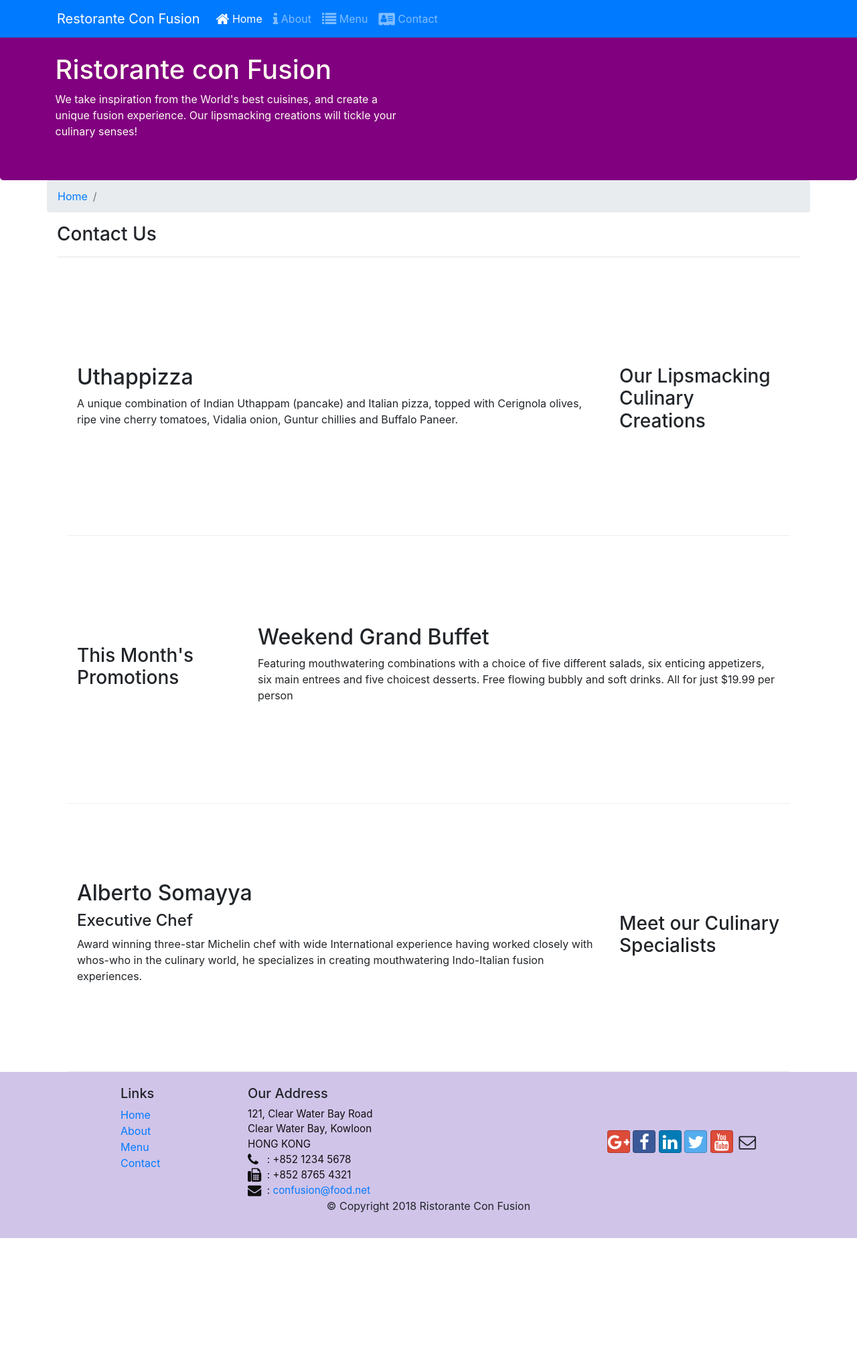
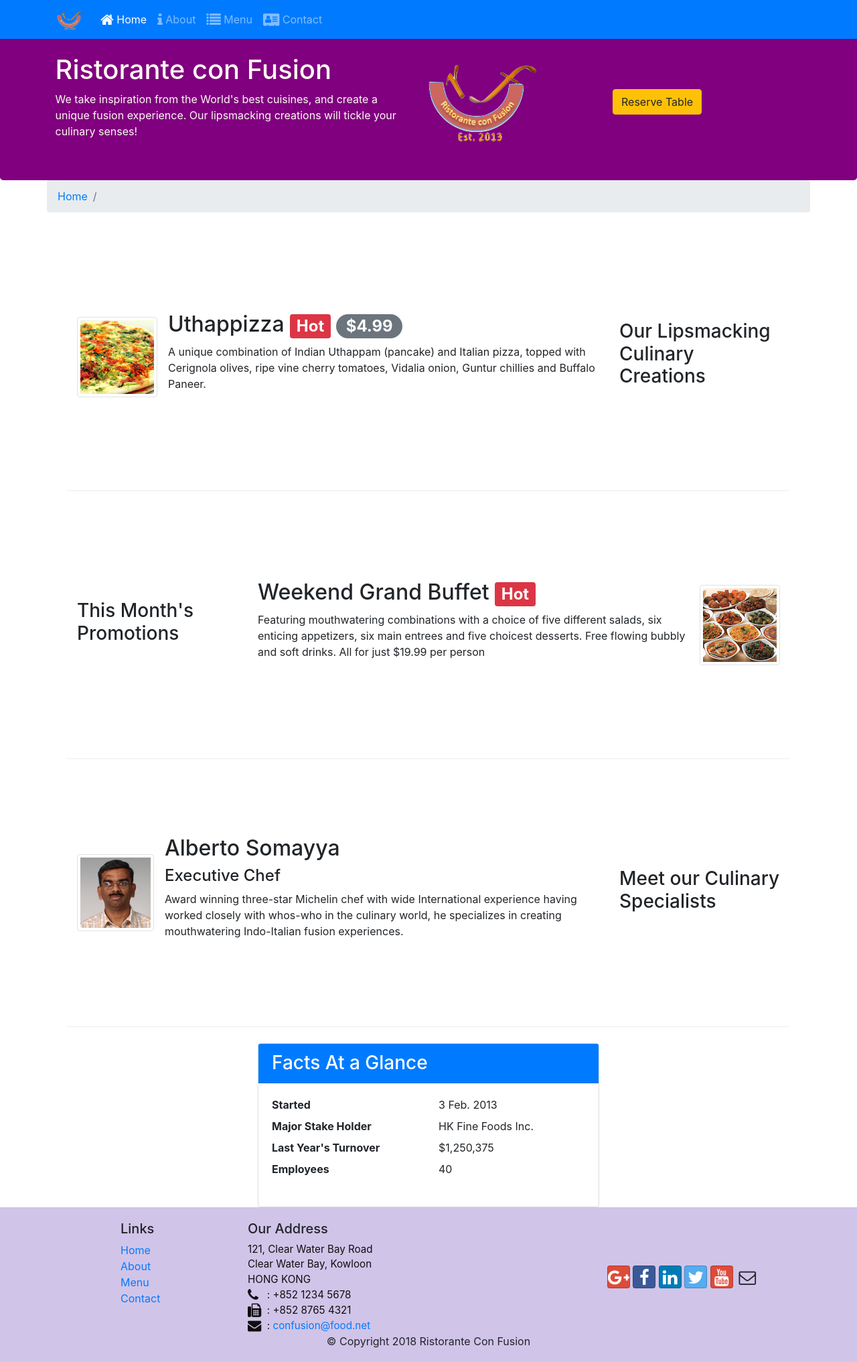
Before and after one commit to sohail-coder/win-1-2, a website: page index.html in a window 1280 px wide. Shown: the whole page at 67% size. Before the commit the page ends 1848 px from the top, so only its background shows below. Drawn offline with nearby package versions, Linux system fonts and the light colour scheme.

Commit message:
table left

```diff
--- a/index.html
+++ b/index.html
@@ -20,7 +20,7 @@
         <button class="navbar-toggler" type="button" data-toggle="collapse" data-target="#Navbar">
             <span class="navbar-toggler-icon"></span>
         </button>
-        <a class="navbar-brand" href="#">Restorante Con Fusion</a>
+        <a class="navbar-brand" href="#"><img src="img/logo.png" height="30" width="41"></a>
         <div class="collapse navbar-collapse" id="Navbar">
             <ul class="navbar-nav mr-auto">
             <li class="nav-item active"><a class="nav-link" href="#"><span class="fa fa-home fa-lg"></span> Home</a></li>
@@ -40,7 +40,11 @@
                     <h1>Ristorante con Fusion</h1>
                     <p>We take inspiration from the World's best cuisines, and create a unique fusion experience. Our lipsmacking creations will tickle your culinary senses!</p>
                 </div>
-                <div class="col-12 col-sm-6">
+                <div class="col-12 col-sm align-self-center">
+                    <img src="img/logo.png" alt="logo">
+                </div>
+                <div class="col-sm-3 align-self-center block" >
+                    <a role="button" class="btn btn-warning"  href="">Reserve Table</a>
                 </div>
             </div>
         </div>
@@ -51,10 +55,7 @@
                 <li class="breadcrumb-item active"><a href="./index.html">Home</a></li>
                 <li class="breadcrumb-item active"></li>
             </ol>
-            <div class="col-12">
-               <h3>Contact Us</h3>
-               <hr>
-            </div>
+
         </div>
 
     <div class="container">
@@ -63,8 +64,14 @@
                 <h3>Our Lipsmacking Culinary Creations</h3>
             </div>
             <div class="col col-sm order-sm-first col-md">
-                <h2>Uthappizza</h2>
-                <p>A unique combination of Indian Uthappam (pancake) and Italian pizza, topped with Cerignola olives, ripe vine cherry tomatoes, Vidalia onion, Guntur chillies and Buffalo Paneer.</p>
+                <div class="media">
+                    <img class="d-flex mr-3 img-thumbnail align-self-center" src="img/uthappizza.png">
+                    <div class="media-body">
+                        <h2>Uthappizza <span class="badge badge-danger">Hot</span>&nbsp<span class="badge badge-pill badge-secondary"> $4.99</span></h2>
+                        <p>A unique combination of Indian Uthappam (pancake) and Italian pizza, topped with Cerignola olives, ripe vine cherry tomatoes, Vidalia onion, Guntur chillies and Buffalo Paneer.</p>
+                    </div>
+                </div>
+
             </div>
         </div>
 
@@ -74,8 +81,15 @@
                 <h3>This Month's Promotions</h3>
             </div>
             <div class="col col-sm order-sm-last col-md">
-                <h2>Weekend Grand Buffet</h2>
-                <p>Featuring mouthwatering combinations with a choice of five different salads, six enticing appetizers, six main entrees and five choicest desserts. Free flowing bubbly and soft drinks. All for just $19.99 per person </p>
+                <div class="media">
+
+                    <div class="media-body">
+                        <h2>Weekend Grand Buffet <span class="badge badge-danger"> Hot</span></h2>
+                        <p>Featuring mouthwatering combinations with a choice of five different salads, six enticing appetizers, six main entrees and five choicest desserts. Free flowing bubbly and soft drinks. All for just $19.99 per person </p>
+                    </div>
+                    <img class="d-flex ml-3 img-thumbnail align-self-center" src="img/buffet.png">
+                </div>
+
             </div>
         </div>
 
@@ -84,11 +98,36 @@
                 <h3>Meet our Culinary Specialists</h3>
             </div>
             <div class="col col-sm order-sm-first col-md">
-                <h2>Alberto Somayya</h2>
-                <h4>Executive Chef</h4>
-                <p>Award winning three-star Michelin chef with wide International experience having worked closely with whos-who in the culinary world, he specializes in creating mouthwatering Indo-Italian fusion experiences. </p>
+                <div class="media">
+                    <img class="d-flex mr-3 img-thumbnail align-self-center" src="img/alberto.png">
+                    <div class="media-body">
+                        <h2>Alberto Somayya</h2>
+                        <h4>Executive Chef</h4>
+                        <p>Award winning three-star Michelin chef with wide International experience having worked closely with whos-who in the culinary world, he specializes in creating mouthwatering Indo-Italian fusion experiences. </p>
+                    </div>
+
+                </div>
+
             </div>
         </div>
+        <br>
+          <div class="col-12 col-sm-6 offset-3">
+                <div class="card">
+                    <h3 class="card-header bg-primary text-white">Facts At a Glance</h3>
+                    <div class="card-body">
+                        <dl class="row">
+                            <dt class="col-6">Started</dt>
+                            <dd class="col-6">3 Feb. 2013</dd>
+                            <dt class="col-6">Major Stake Holder</dt>
+                            <dd class="col-6">HK Fine Foods Inc.</dd>
+                            <dt class="col-6">Last Year's Turnover</dt>
+                            <dd class="col-6">$1,250,375</dd>
+                            <dt class="col-6">Employees</dt>
+                            <dd class="col-6">40</dd>
+                        </dl>
+                    </div>
+                </div>
+            </div>
     </div>
 </div>
 
--- a/style.css
+++ b/style.css
@@ -34,3 +34,7 @@ address{
     margin:0px;
     color:#0f0f0f;
 }
+button{
+    height: 10px
+    width: 100px;
+}
```
Also changed, not shown: aboutus.html (+1 -4 lines), img/alberto.png (added), img/buffet.png (added), img/logo.png (added), img/uthappizza.png (added), 1 other file.
